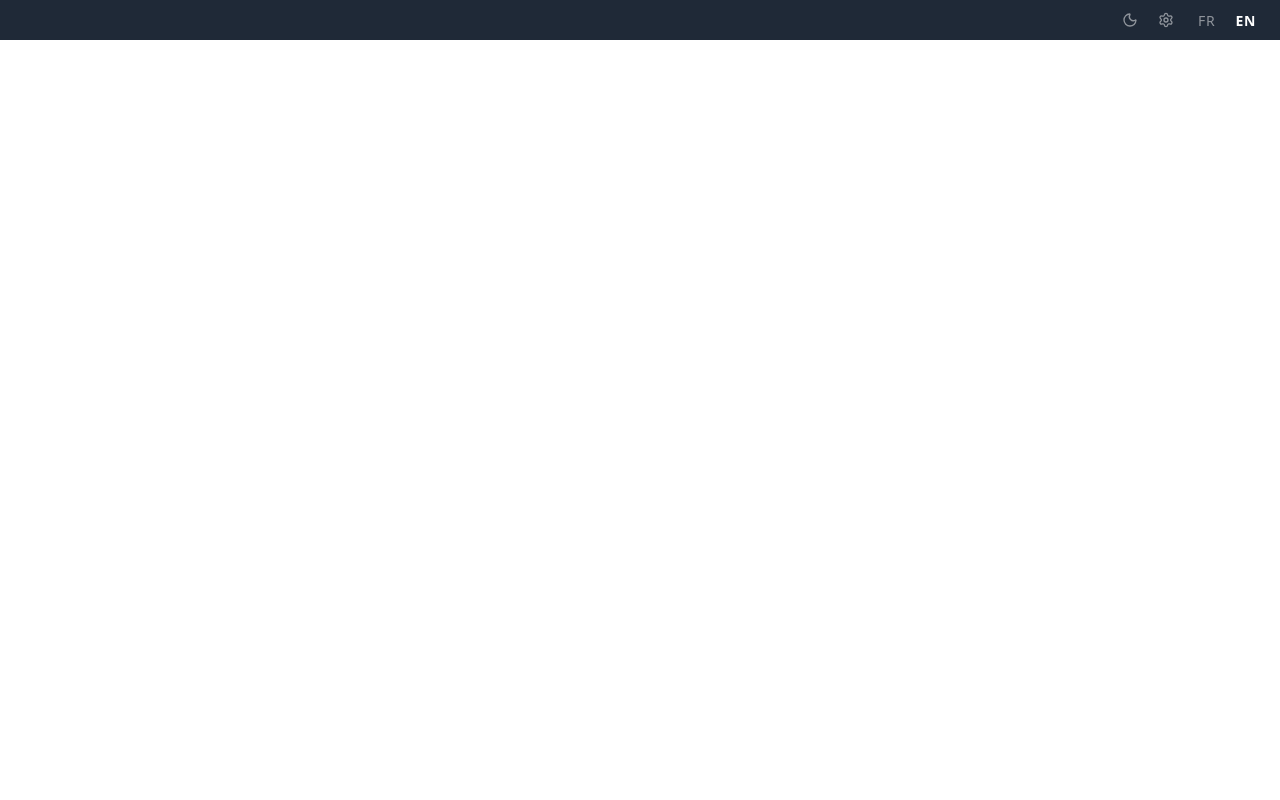
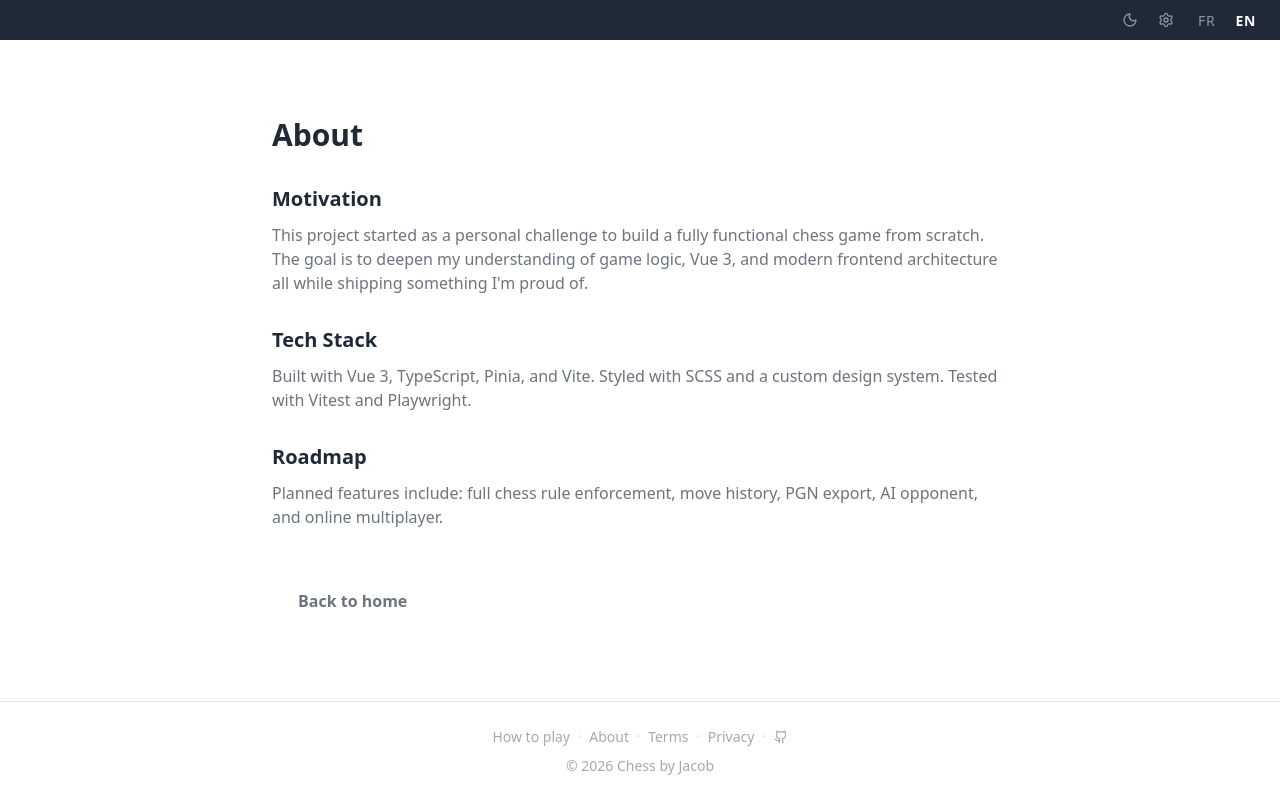
Before and after one commit to Gcob/chess, a Vue app in the folder frontend/: page /about in a window 1280 px wide. Before the commit this address had no page. Built offline with nearby package versions, Linux system fonts and the light colour scheme; the HTML template or start-up script is replaced by a standard one.

Commit message:
feat: add footer component and new pages for About, Terms, and Privacy

```diff
--- a/frontend/src/App.vue
+++ b/frontend/src/App.vue
@@ -1,17 +1,21 @@
-<script setup lang="ts">
-import { RouterView } from 'vue-router'
-import { useTheme } from '@/composables/useTheme'
-import SuperTopBar from '@/components/SuperTopBar.vue'
-
-useTheme()
-</script>
-
 <template>
   <div id="app-main">
     <SuperTopBar />
     <RouterView />
+    <AppFooter v-if="!route.meta.hideFooter" />
   </div>
 </template>
+
+<script setup lang="ts">
+import { RouterView, useRoute } from 'vue-router'
+import { useTheme } from '@/composables/useTheme'
+import SuperTopBar from '@/components/SuperTopBar.vue'
+import AppFooter from '@/components/AppFooter.vue'
+
+useTheme()
+
+const route = useRoute()
+</script>
 
 <style lang="scss">
 #app-main {
--- a/frontend/src/assets/i18n/locales/en.ts
+++ b/frontend/src/assets/i18n/locales/en.ts
@@ -4,7 +4,33 @@ export default {
   },
   common: {
     back: 'Back',
+    backHome: 'Back to home',
     close: 'Close',
+  },
+  footer: {
+    howToPlay: 'How to play',
+    about: 'About',
+    terms: 'Terms',
+    privacy: 'Privacy',
+    github: 'GitHub',
+    copyright: '© {year} Chess by Jacob',
+  },
+  about: {
+    title: 'About',
+    motivation: 'Motivation',
+    motivationText: 'This project started as a personal challenge to build a fully functional chess game from scratch. The goal is to deepen my understanding of game logic, Vue 3, and modern frontend architecture all while shipping something I\'m proud of.',
+    stack: 'Tech Stack',
+    stackText: 'Built with Vue 3, TypeScript, Pinia, and Vite. Styled with SCSS and a custom design system. Tested with Vitest and Playwright.',
+    roadmap: 'Roadmap',
+    roadmapText: 'Planned features include: full chess rule enforcement, move history, PGN export, AI opponent, and online multiplayer.',
+  },
+  terms: {
+    title: 'Terms of Service',
+    placeholder: 'Coming soon.',
+  },
+  privacy: {
+    title: 'Privacy Policy',
+    placeholder: 'Coming soon.',
   },
   settings: {
     title: 'Settings',
--- a/frontend/src/assets/i18n/locales/fr.ts
+++ b/frontend/src/assets/i18n/locales/fr.ts
@@ -4,7 +4,33 @@ export default {
   },
   common: {
     back: 'Retour',
+    backHome: 'Retour à l\'accueil',
     close: 'Fermer',
+  },
+  footer: {
+    howToPlay: 'Comment jouer',
+    about: 'À propos',
+    terms: 'Conditions',
+    privacy: 'Confidentialité',
+    github: 'GitHub',
+    copyright: '© {year} Chess par Jacob',
+  },
+  about: {
+    title: 'À propos',
+    motivation: 'Motivation',
+    motivationText: 'Ce projet est né d\'un défi personnel : construire un jeu d\'échecs complet from scratch. L\'objectif est d\'approfondir ma compréhension de la logique de jeu, de Vue 3 et de l\'architecture frontend moderne tout en livrant quelque chose dont je suis fier.',
+    stack: 'Stack technique',
+    stackText: 'Construit avec Vue 3, TypeScript, Pinia et Vite. Stylisé avec SCSS et un design system maison. Testé avec Vitest et Playwright.',
+    roadmap: 'Feuille de route',
+    roadmapText: 'Fonctionnalités prévues : validation complète des règles des échecs, historique des coups, export PGN, adversaire IA et multijoueur en ligne.',
+  },
+  terms: {
+    title: 'Conditions d\'utilisation',
+    placeholder: 'À venir.',
+  },
+  privacy: {
+    title: 'Politique de confidentialité',
+    placeholder: 'À venir.',
   },
   settings: {
     title: 'Paramètres',
--- a/frontend/src/assets/styles/_layouts.scss
+++ b/frontend/src/assets/styles/_layouts.scss
@@ -13,4 +13,5 @@
   align-items: center;
   justify-content: center;
   gap: $spacing-4;
+  padding: $spacing-4;
 }
--- /dev/null
+++ b/frontend/src/components/AppFooter.vue
@@ -0,0 +1,101 @@
+<template>
+  <footer class="app-footer">
+    <nav class="app-footer__links">
+      <button class="app-footer__link" @click="showRules = true">
+        {{ $t('footer.howToPlay') }}
+      </button>
+      <span class="app-footer__sep" aria-hidden="true">·</span>
+      <RouterLink class="app-footer__link" :to="{ name: 'about' }">
+        {{ $t('footer.about') }}
+      </RouterLink>
+      <span class="app-footer__sep" aria-hidden="true">·</span>
+      <RouterLink class="app-footer__link" :to="{ name: 'terms' }">
+        {{ $t('footer.terms') }}
+      </RouterLink>
+      <span class="app-footer__sep" aria-hidden="true">·</span>
+      <RouterLink class="app-footer__link" :to="{ name: 'privacy' }">
+        {{ $t('footer.privacy') }}
+      </RouterLink>
+      <span class="app-footer__sep" aria-hidden="true">·</span>
+      <a
+        class="app-footer__link app-footer__link--icon"
+        href="https://github.com/gcob"
+        target="_blank"
+        rel="noopener noreferrer"
+        :aria-label="$t('footer.github')"
+      >
+        <Github :size="14" />
+      </a>
+    </nav>
+
+    <p class="app-footer__copy c-text-sm c-text-muted">
+      {{ $t('footer.copyright', { year }) }}
+    </p>
+
+    <cModal v-model="showRules" size="lg">
+      <template #header>{{ $t('chessRules.title') }}</template>
+      <ChessRules />
+      <template #footer="{ close }">
+        <cButton @click="close">{{ $t('common.close') }}</cButton>
+      </template>
+    </cModal>
+  </footer>
+</template>
+
+<script setup lang="ts">
+import { ref } from 'vue'
+import { RouterLink } from 'vue-router'
+import { Github } from 'lucide-vue-next'
+import ChessRules from '@/components/parts/ChessRules.vue'
+
+const showRules = ref(false)
+const year = new Date().getFullYear()
+</script>
+
+<style lang="scss" scoped>
+.app-footer {
+  display: flex;
+  flex-direction: column;
+  align-items: center;
+  gap: $spacing-2;
+  padding: $spacing-6 $spacing-4;
+  border-top: 1px solid var(--border-color);
+
+  &__links {
+    display: flex;
+    align-items: center;
+    gap: $spacing-2;
+    flex-wrap: wrap;
+    justify-content: center;
+  }
+
+  &__sep {
+    color: var(--border-color-strong);
+    font-size: $font-size-xs;
+  }
+
+  &__link {
+    font-size: $font-size-sm;
+    color: var(--text-muted);
+    text-decoration: none;
+    background: none;
+    border: none;
+    cursor: pointer;
+    padding: 0;
+    transition: color $transition-fast;
+
+    &:hover {
+      color: var(--text-primary);
+    }
+
+    &--icon {
+      display: flex;
+      align-items: center;
+    }
+  }
+
+  &__copy {
+    margin: 0;
+  }
+}
+</style>
--- /dev/null
+++ b/frontend/src/components/pages/AboutPage.vue
@@ -0,0 +1,42 @@
+<template>
+  <main class="c-page" id="about-page">
+    <h1 class="c-h1">{{ $t('about.title') }}</h1>
+
+    <section class="about__section">
+      <h2 class="c-h3">{{ $t('about.motivation') }}</h2>
+      <p class="c-text-base c-text-secondary">{{ $t('about.motivationText') }}</p>
+    </section>
+
+    <section class="about__section">
+      <h2 class="c-h3">{{ $t('about.stack') }}</h2>
+      <p class="c-text-base c-text-secondary">{{ $t('about.stackText') }}</p>
+    </section>
+
+    <section class="about__section">
+      <h2 class="c-h3">{{ $t('about.roadmap') }}</h2>
+      <p class="c-text-base c-text-secondary">{{ $t('about.roadmapText') }}</p>
+    </section>
+
+    <cButton variant="ter" :to="{ name: 'home' }" class="c-mt-4">
+      {{ $t('common.backHome') }}
+    </cButton>
+  </main>
+</template>
+
+<script setup lang="ts">
+</script>
+
+<style lang="scss" scoped>
+#about-page {
+  max-width: 48rem;
+  margin: 0 auto;
+  align-items: flex-start;
+  gap: $spacing-8;
+}
+
+.about__section {
+  display: flex;
+  flex-direction: column;
+  gap: $spacing-3;
+}
+</style>
--- a/frontend/src/components/pages/HomePage.vue
+++ b/frontend/src/components/pages/HomePage.vue
@@ -7,32 +7,15 @@
       <cButton :to="{ name: 'new-game' }">
         {{ $t('home.playButton') }}
       </cButton>
-      <cButton variant="ter" @click="showRules = true">
-        {{ $t('home.rulesButton') }}
-      </cButton>
     </div>
-
-    <cModal v-model="showRules" size="lg">
-      <template #header>{{ $t('chessRules.title') }}</template>
-      <ChessRules />
-      <template #footer="{ close }">
-        <cButton @click="close">{{ $t('common.close') }}</cButton>
-      </template>
-    </cModal>
   </main>
 </template>
 
 <script setup lang="ts">
-import { ref } from 'vue'
-import ChessRules from '@/components/parts/ChessRules.vue'
-
-const showRules = ref(false)
 </script>
 
 <style lang="scss" scoped>
 .home__actions {
-  display: flex;
-  gap: $spacing-4;
   margin-top: $spacing-8;
 }
 </style>
--- /dev/null
+++ b/frontend/src/components/pages/PrivacyPage.vue
@@ -0,0 +1,18 @@
+<template>
+  <main class="c-page" id="privacy-page">
+    <h1 class="c-h1">{{ $t('privacy.title') }}</h1>
+    <p class="c-text-lg c-text-muted">{{ $t('privacy.placeholder') }}</p>
+    <cButton variant="ter" :to="{ name: 'home' }" class="c-mt-8">
+      {{ $t('common.backHome') }}
+    </cButton>
+  </main>
+</template>
+
+<script setup lang="ts">
+</script>
+
+<style lang="scss" scoped>
+#privacy-page {
+  gap: $spacing-4;
+}
+</style>
--- /dev/null
+++ b/frontend/src/components/pages/TermsPage.vue
@@ -0,0 +1,18 @@
+<template>
+  <main class="c-page" id="terms-page">
+    <h1 class="c-h1">{{ $t('terms.title') }}</h1>
+    <p class="c-text-lg c-text-muted">{{ $t('terms.placeholder') }}</p>
+    <cButton variant="ter" :to="{ name: 'home' }" class="c-mt-8">
+      {{ $t('common.backHome') }}
+    </cButton>
+  </main>
+</template>
+
+<script setup lang="ts">
+</script>
+
+<style lang="scss" scoped>
+#terms-page {
+  gap: $spacing-4;
+}
+</style>
--- a/frontend/src/router/index.ts
+++ b/frontend/src/router/index.ts
@@ -1,4 +1,10 @@
 import { createRouter, createWebHistory } from 'vue-router'
+
+declare module 'vue-router' {
+  interface RouteMeta {
+    hideFooter?: boolean
+  }
+}
 
 const router = createRouter({
   history: createWebHistory(import.meta.env.BASE_URL),
@@ -13,6 +19,27 @@ const router = createRouter({
       name: 'new-game',
       component: () => import('@/components/pages/NewGamePage.vue'),
     },
+    {
+      path: '/about',
+      name: 'about',
+      component: () => import('@/components/pages/AboutPage.vue'),
+    },
+    {
+      path: '/terms',
+      name: 'terms',
+      component: () => import('@/components/pages/TermsPage.vue'),
+    },
+    {
+      path: '/privacy',
+      name: 'privacy',
+      component: () => import('@/components/pages/PrivacyPage.vue'),
+    },
+    // {
+    //   path: '/game/:id',
+    //   name: 'game',
+    //   component: () => import('@/components/pages/GamePage.vue'),
+    //   meta: { hideFooter: true },
+    // },
   ],
 })
 
```
